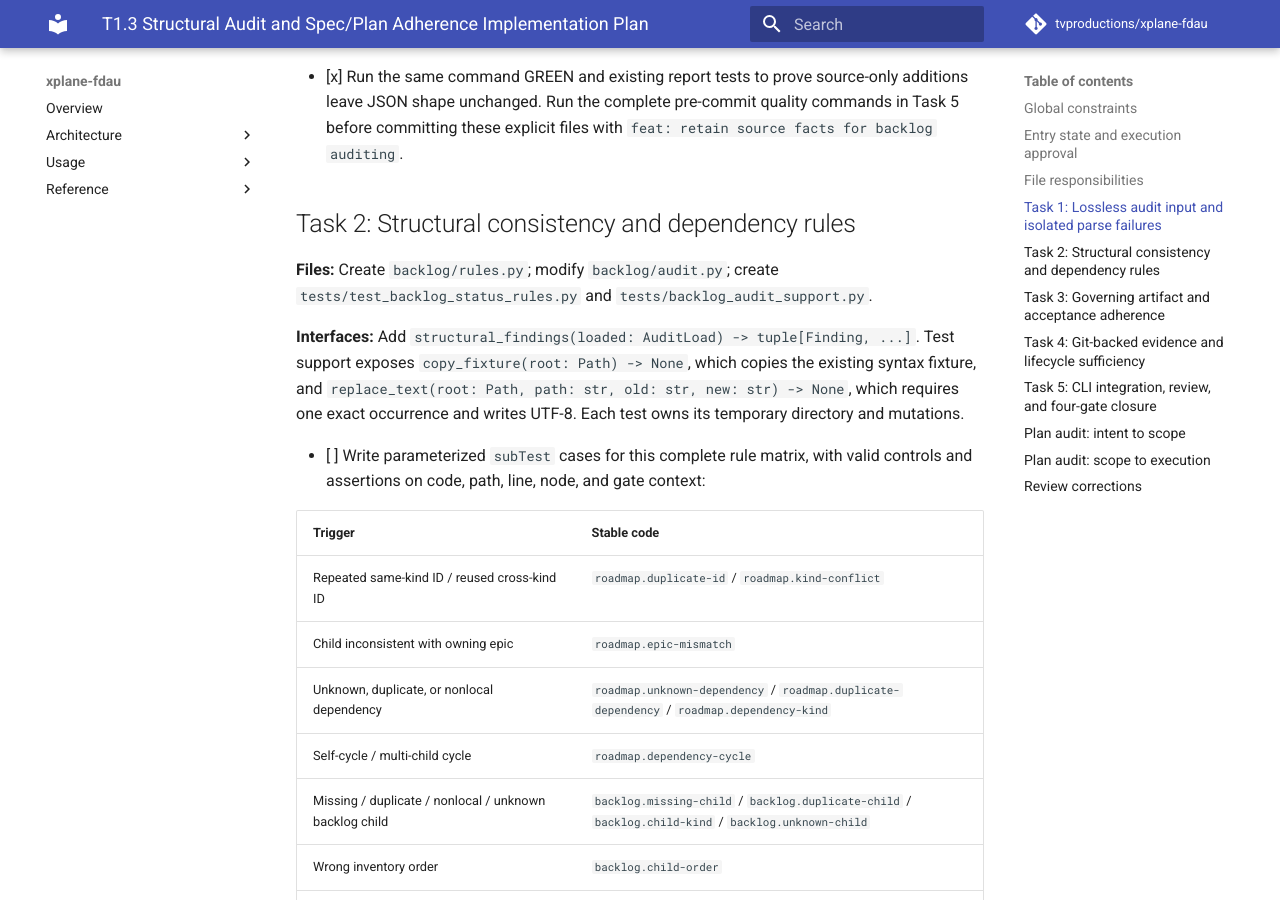
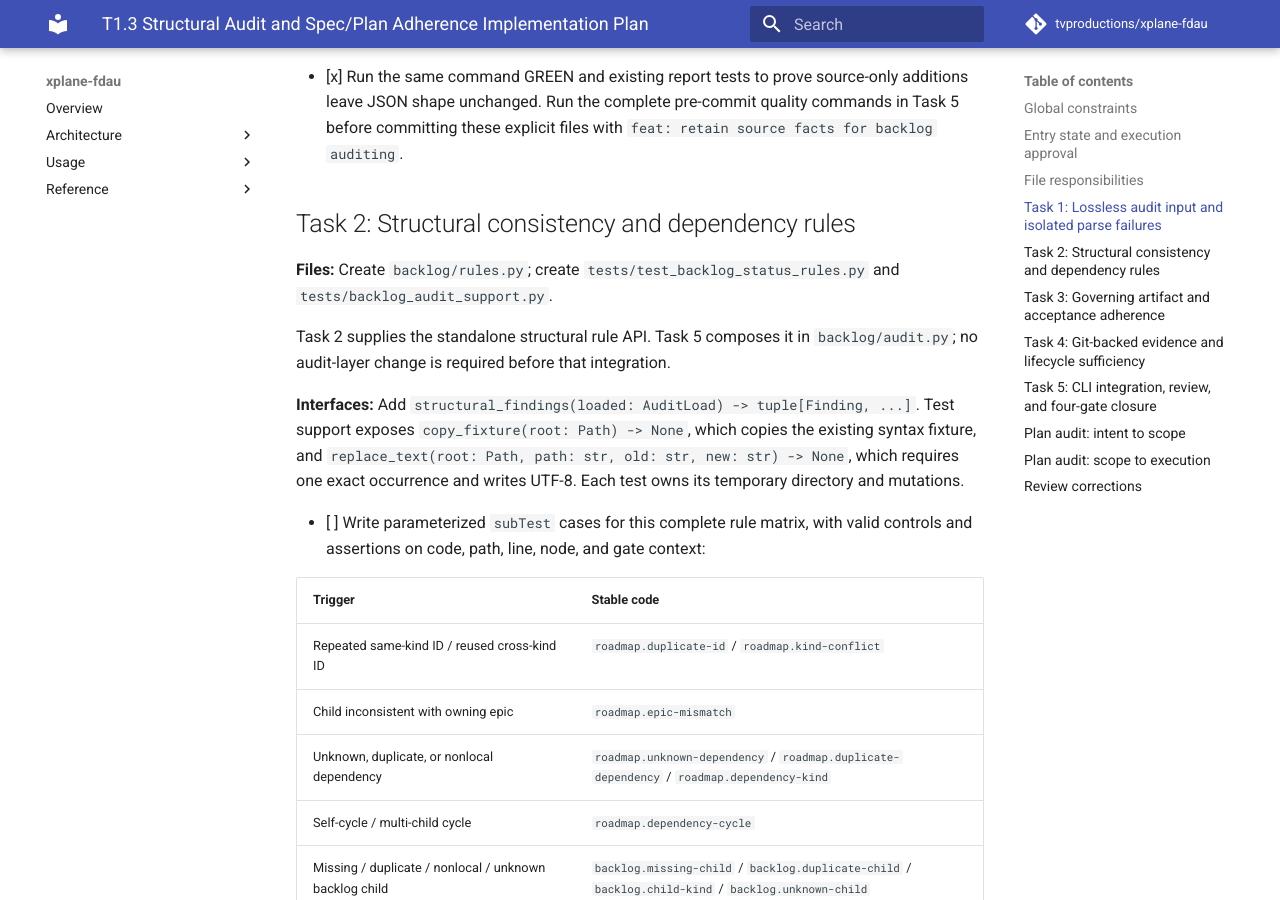
Before and after one commit to tvproductions/xplane-fdau, an MkDocs documentation site: the page built from docs/superpowers/plans/2026-09-05-t1-3-structural-audit.md, in a window 1280 px wide and 900 px high, scrolled down 4495 px. Built offline with MkDocs 1.6.1 and Material for MkDocs 9.7.7, drawn with Linux system fonts in a browser that asks for light colours; comment, search, counter and statistics services are not loaded.

Commit message:
docs: clarify structural rule integration ownership

```diff
--- a/docs/superpowers/plans/2026-09-05-t1-3-structural-audit.md
+++ b/docs/superpowers/plans/2026-09-05-t1-3-structural-audit.md
@@ -189,8 +189,11 @@ fixed slot matrix. It does not inspect gate prose or provide per-child overrides
 
 ## Task 2: Structural consistency and dependency rules
 
-**Files:** Create `backlog/rules.py`; modify `backlog/audit.py`; create
+**Files:** Create `backlog/rules.py`; create
 `tests/test_backlog_status_rules.py` and `tests/backlog_audit_support.py`.
+
+Task 2 supplies the standalone structural rule API. Task 5 composes it in
+`backlog/audit.py`; no audit-layer change is required before that integration.
 
 **Interfaces:** Add `structural_findings(loaded: AuditLoad) -> tuple[Finding, ...]`.
 Test support exposes `copy_fixture(root: Path) -> None`, which copies the
```
